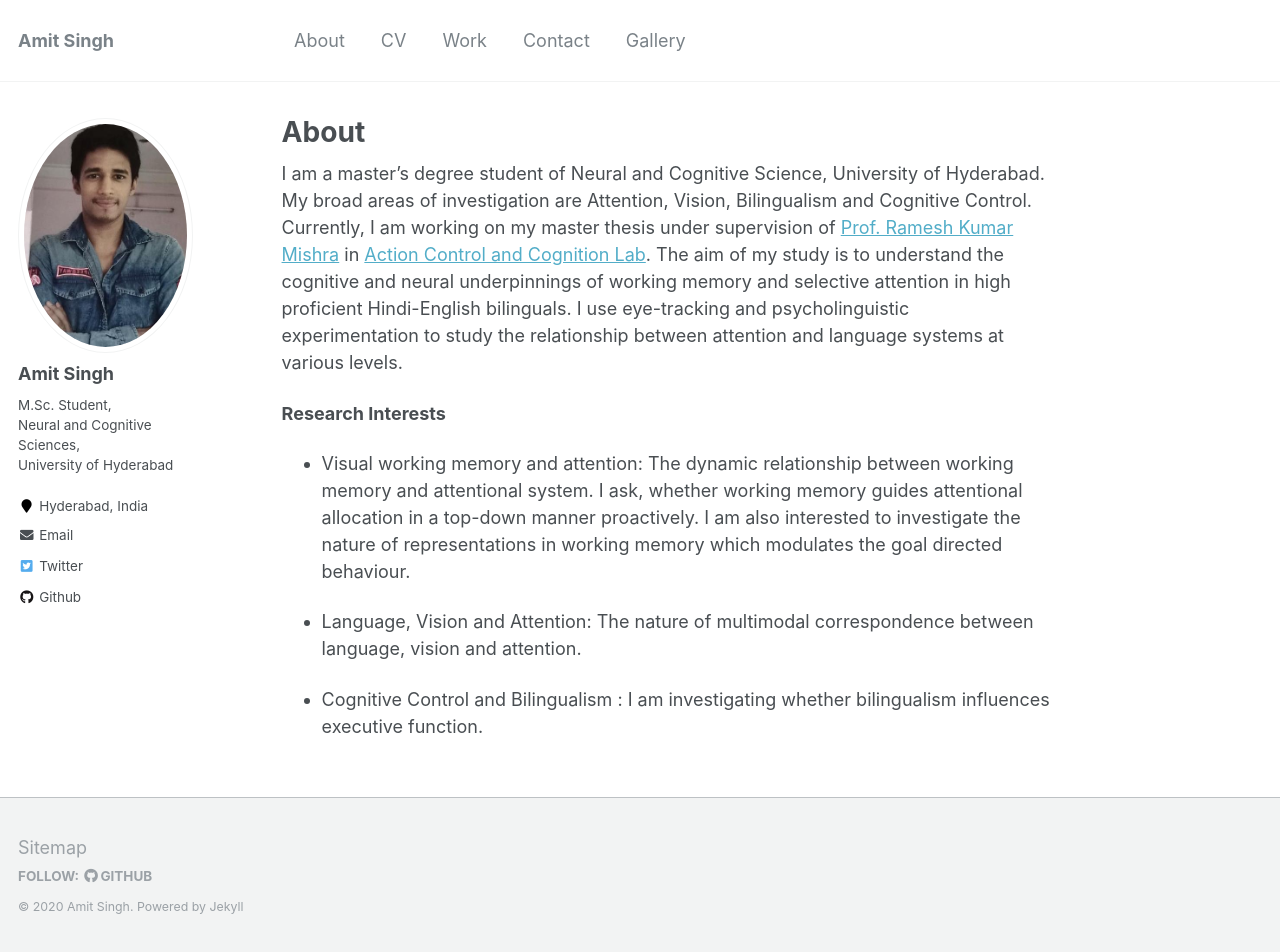
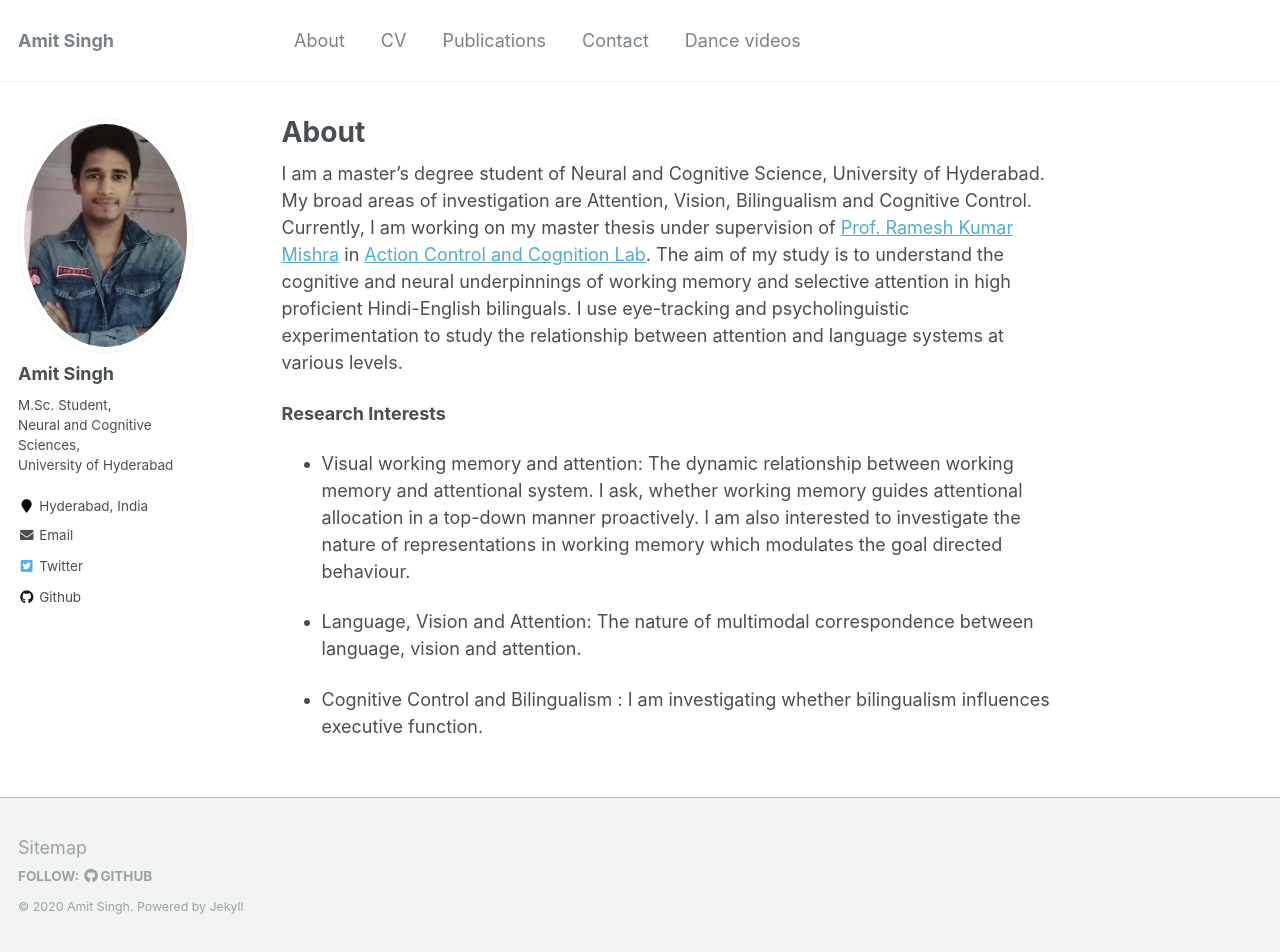
Before and after one commit to amits1ngh/amits1ngh.github.io, a Jekyll site: the page built from _pages/about.md, in a window 1280 px wide and 952 px high. Built offline with Jekyll 4.4.1, drawn with Linux system fonts in a browser that asks for light colours.

Commit message:
Update navigation.yml

```diff
--- a/_data/navigation.yml
+++ b/_data/navigation.yml
@@ -16,7 +16,7 @@ main:
   - title: "CV"
     url: /cv/
 
-  - title: "Work"
+  - title: "Publications"
     url: /projects/
 
 #   - title: "CV"
@@ -28,5 +28,5 @@ main:
   - title: "Contact"
     url: /contact/
 
-  - title: "Gallery"
+  - title: "Dance videos"
     url: /gallery/
```
